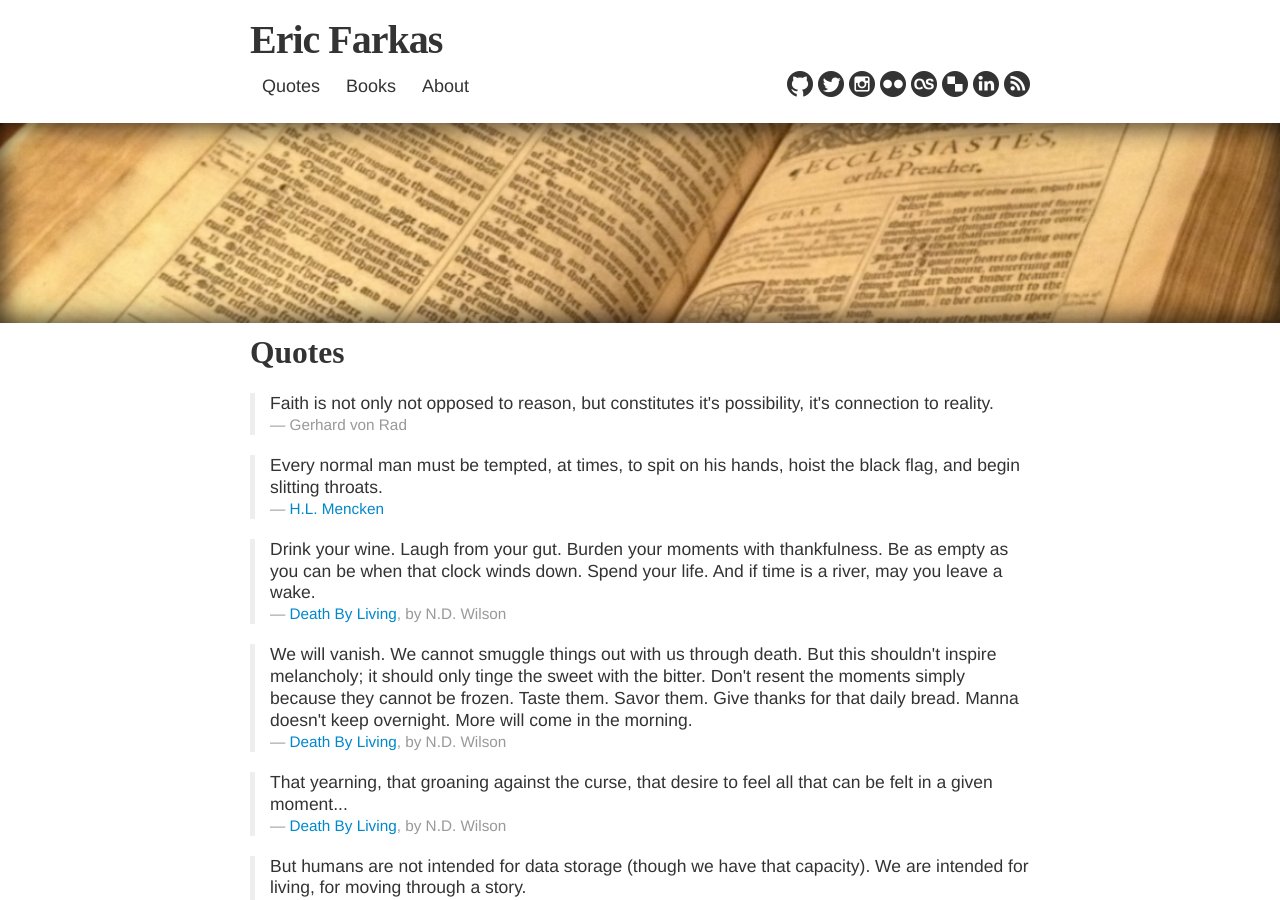
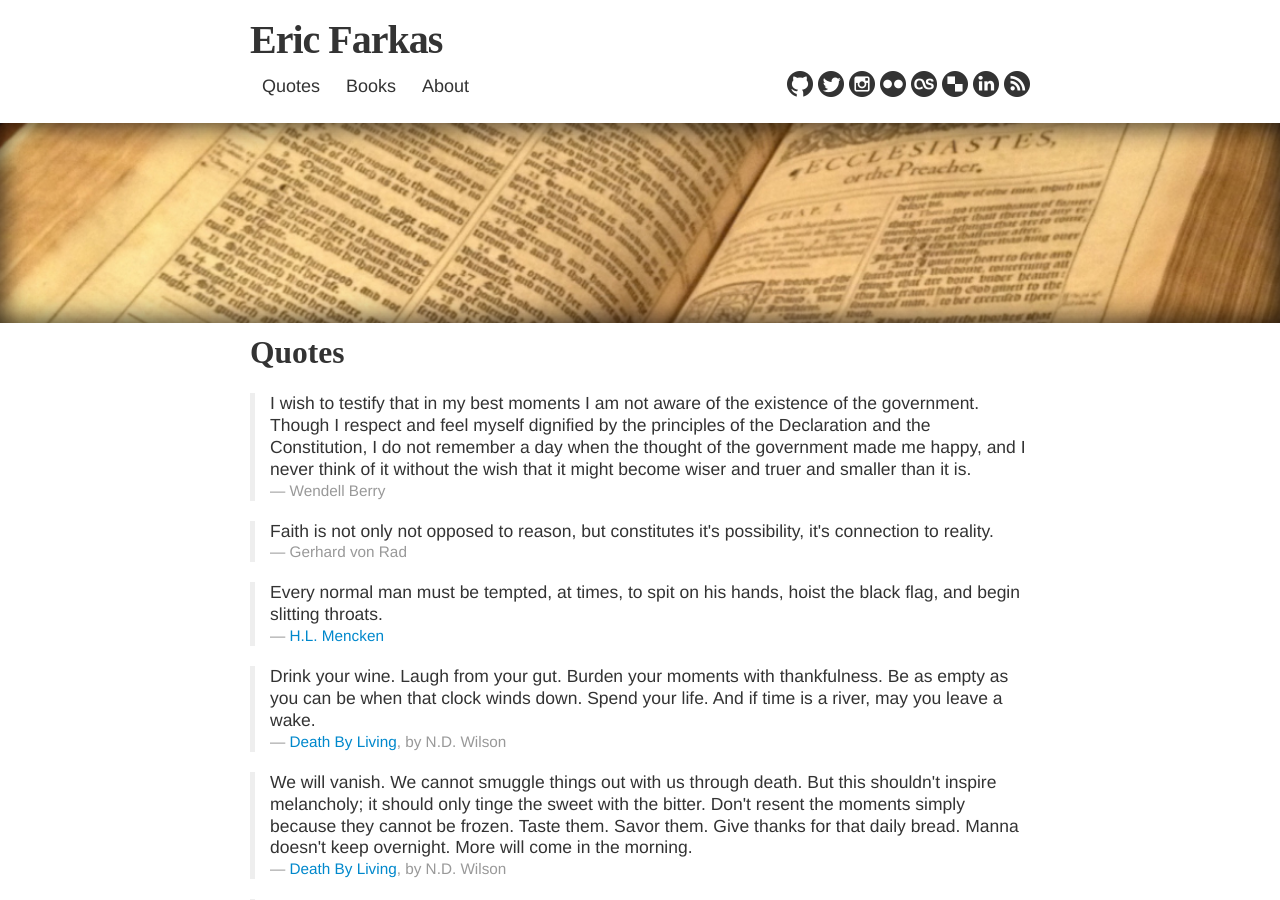
Before and after one commit to speric/speric.github.com, a Jekyll site: the page built from quotes.html, in a window 1280 px wide and 900 px high. Built offline with Jekyll 4.4.1, drawn with Linux system fonts in a browser that asks for light colours; some web fonts are replaced; comment, search, counter and statistics services are not loaded.

Commit message:
Adds Berry quote

```diff
--- a/quotes.html
+++ b/quotes.html
@@ -7,6 +7,16 @@ description: A collection of thought-provoking quotes.
 
 <h2>Quotes</h2>
 <br/>
+<blockquote>
+  <p>
+    I wish to testify that in my best moments I am not aware of the existence of the government. Though I respect and
+    feel myself dignified by the principles of the Declaration and the Constitution, I do not remember a day when the
+    thought of the government made me happy, and I never think of it without the wish that it might become wiser and
+    truer and smaller than it is.
+  </p>
+  <small>Wendell Berry</small>
+</blockquote>
+
 <blockquote>
   <p>Faith is not only not opposed to reason, but constitutes it's possibility, it's connection to reality.</p>
   <small>Gerhard von Rad</small>
```
